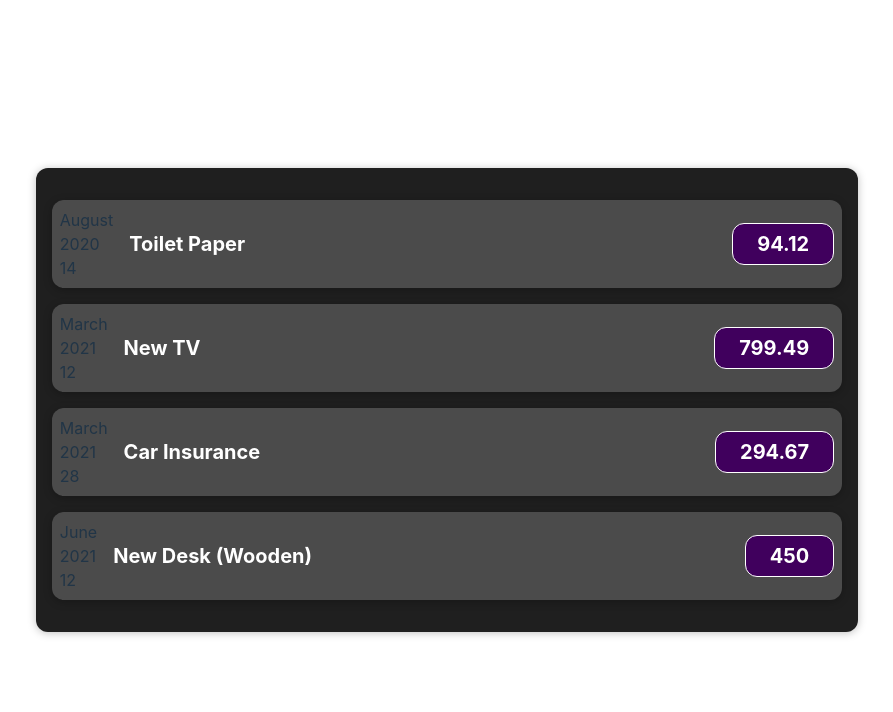
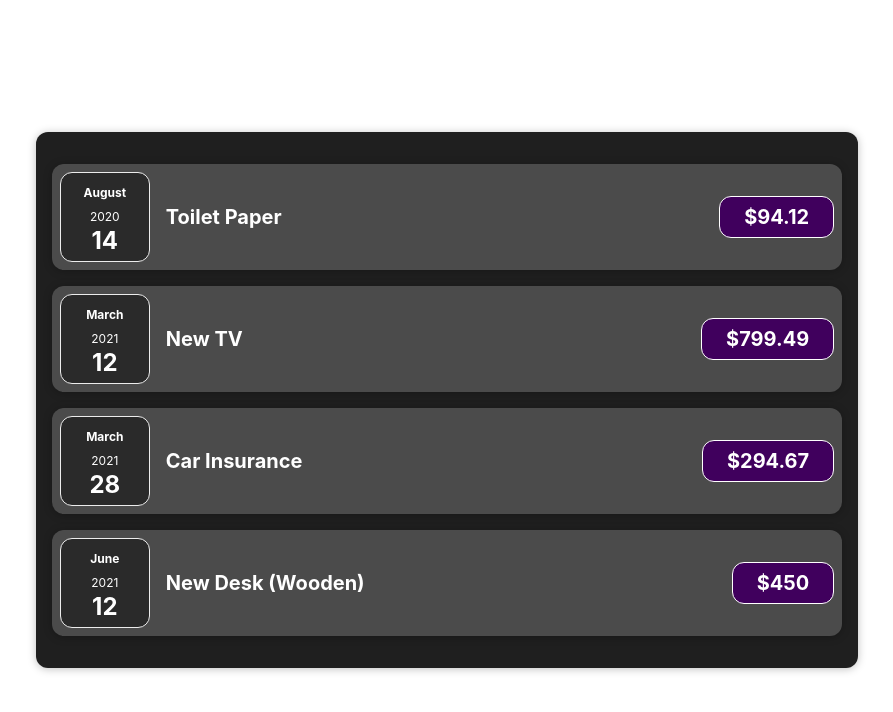
Before and after one commit to mbartos00/udemy-react, a React (Vite) app: page / in a window 1280 px wide. Shown: the top 712 px of the page, without its empty margins (193-1086 px from the left). Built offline with nearby package versions, Linux system fonts and the light colour scheme.

Commit message:
Add card wrapper component and styles

```diff
--- /dev/null
+++ b/src/components/Card.css
@@ -0,0 +1,4 @@
+.card {
+  border-radius: 12px;
+  box-shadow: 0 1px 8px rgba(0, 0, 0, 0.25);
+}
--- /dev/null
+++ b/src/components/Card.jsx
@@ -0,0 +1,9 @@
+import React from 'react';
+import './Card.css';
+
+const Card = ({ children, className }) => {
+  const classes = `card ${className}`;
+  return <div className={classes}>{children}</div>;
+};
+
+export default Card;
--- a/src/components/ExpenseItem.css
+++ b/src/components/ExpenseItem.css
@@ -2,10 +2,8 @@
   display: flex;
   justify-content: space-between;
   align-items: center;
-  box-shadow: 0 2px 8px rgba(0, 0, 0, 0.25);
   padding: 0.5rem;
   margin: 1rem 0;
-  border-radius: 12px;
   background-color: #4b4b4b;
 }
 
--- a/src/components/ExpenseItem.jsx
+++ b/src/components/ExpenseItem.jsx
@@ -1,23 +1,18 @@
 import React from 'react';
 import './ExpenseItem.css';
-
+import ExpenseDate from './ExpenseDate';
+import Card from './Card';
 const ExpenseItem = ({ date, title, amount }) => {
-  const month = date.toLocaleString('en-US', { month: 'long' });
-  const day = date.toLocaleString('en-US', { day: '2-digit' });
-  const year = date.getFullYear();
-
   return (
-    <div className='expense-item'>
+    <Card className='expense-item'>
       <div>
-        <div>{month}</div>
-        <div>{year}</div>
-        <div>{day}</div>
+        <ExpenseDate date={date} />
       </div>
       <div className='expense-item__description'>
         <h2>{title}</h2>
-        <div className='expense-item__price'>{amount}</div>
+        <div className='expense-item__price'>${amount}</div>
       </div>
-    </div>
+    </Card>
   );
 };
 
--- a/src/components/Expenses.css
+++ b/src/components/Expenses.css
@@ -4,6 +4,4 @@
   margin: 2rem auto;
   width: 50rem;
   max-width: 95%;
-  border-radius: 12px;
-  box-shadow: 0 1px 8px rgba(0, 0, 0, 0.25);
 }
--- a/src/components/Expenses.jsx
+++ b/src/components/Expenses.jsx
@@ -1,14 +1,15 @@
 import React from 'react';
+import Card from './Card';
 import ExpenseItem from './ExpenseItem';
 import './Expenses.css';
 
 const Expenses = ({ expenses }) => {
   return (
-    <div className='expenses'>
+    <Card className='expenses'>
       {expenses.map(({ id, title, amount, date }) => (
         <ExpenseItem key={id} title={title} amount={amount} date={date} />
       ))}
-    </div>
+    </Card>
   );
 };
 export default Expenses;
```
